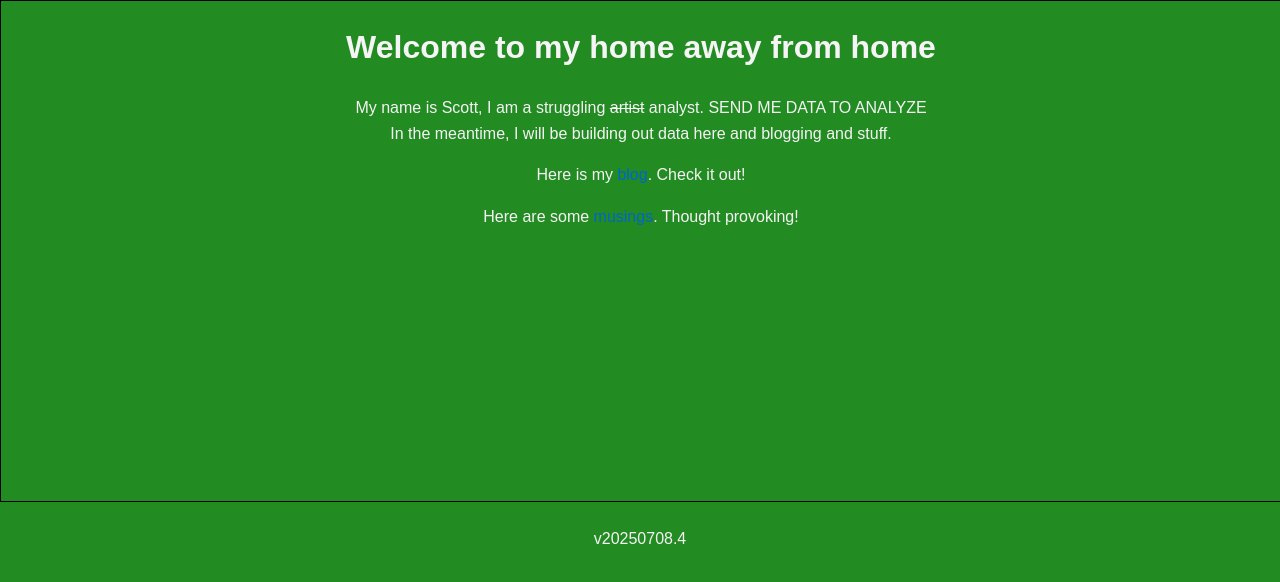
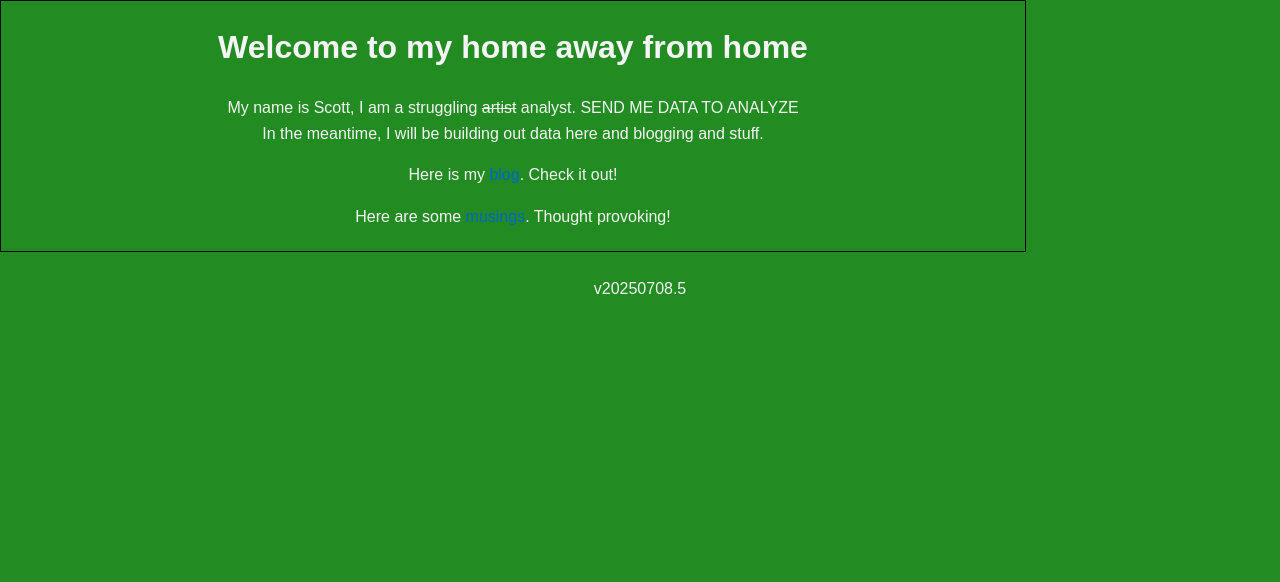
Before and after one commit to scott-levine-pro/primary, a plain HTML site: page index.html in a window 1280 px wide. Drawn offline with Linux system fonts and the light colour scheme.

Commit message:
7/8/25 (5) - Alignment 4th attempt

```diff
--- a/index.html
+++ b/index.html
@@ -10,6 +10,6 @@
     <p>My name is Scott, I am a struggling <s>artist</s> analyst. SEND ME DATA TO ANALYZE<br>In the meantime, I will be building out data here and blogging and stuff.</p>
     <p>Here is my <a href="blog.html">blog</a>. Check it out!</p>
     <p>Here are some <a href="musings.html">musings</a>. Thought provoking!</p> -->
-    <p>v20250708.4</p>
+    <p>v20250708.5</p>
 </body>
 </html>
--- a/style.css
+++ b/style.css
@@ -22,7 +22,7 @@ a:hover {
 
 iframe {
     border: black 1px solid;
-    width: 100%;
-    height: 500px;
+    width: 80%;
+    height: 250px;
     text-align: right;
 }
```
Also changed, not shown: blog.html (+1 -1 lines), musings.html (+1 -1 lines).
